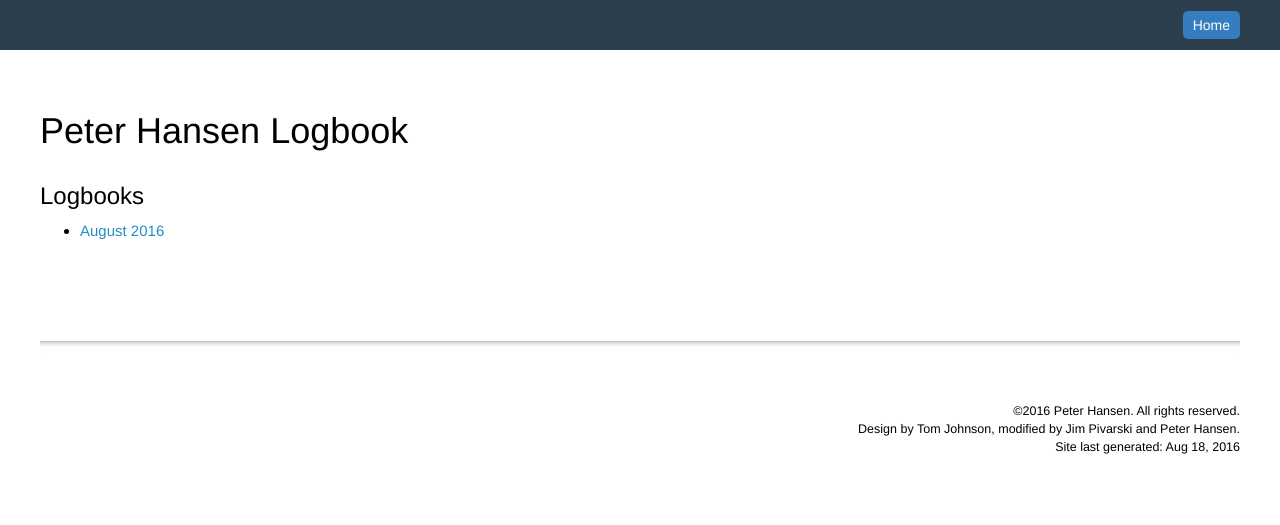
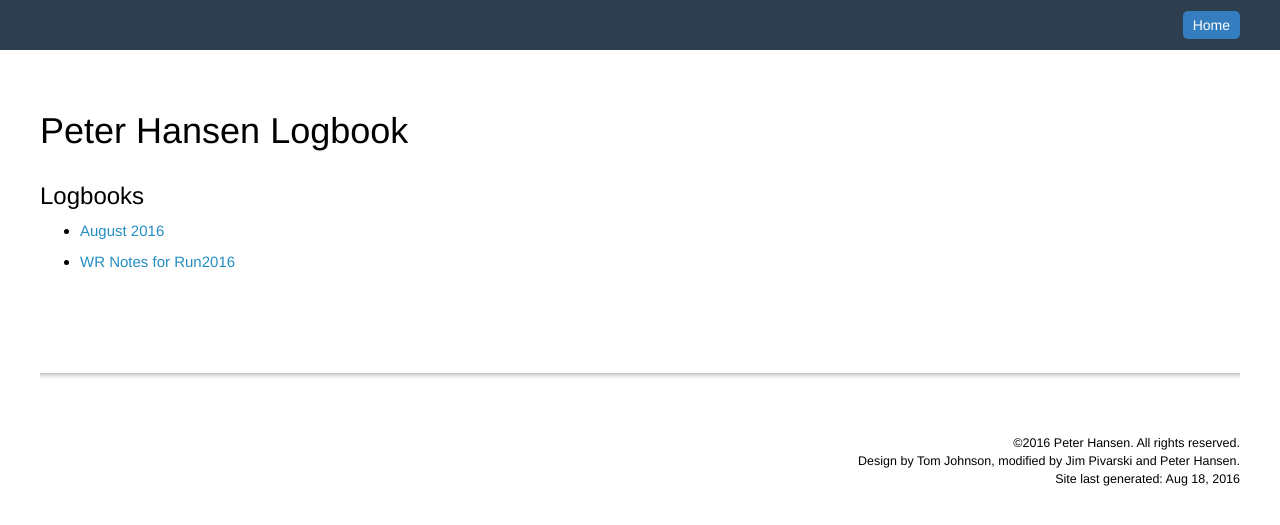
Before and after one commit to previsualconsent/CMSLogbook, a Jekyll site: the page built from index.md, in a window 1280 px wide. Shown: the top 525 px of the page. Built offline with Jekyll 4.4.1, drawn with Linux system fonts in a browser that asks for light colours; nearby versions of some CDN libraries; comment, search, counter and statistics services are not loaded.

Commit message:
Update index.md

```diff
--- a/index.md
+++ b/index.md
@@ -7,3 +7,4 @@ custom_css: mainpage
 
 ## Logbooks
  * [August 2016](august2016)
+ * [WR Notes for Run2016](Run2016Notes)
```
